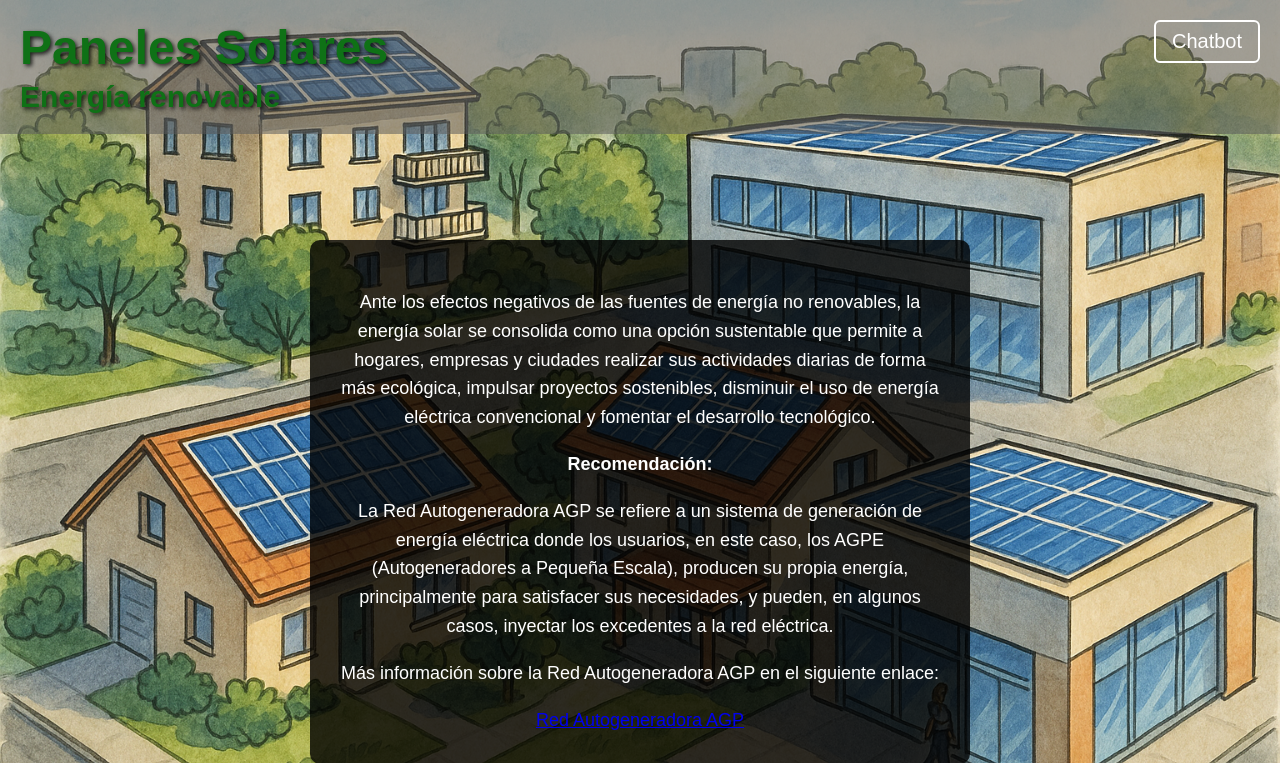
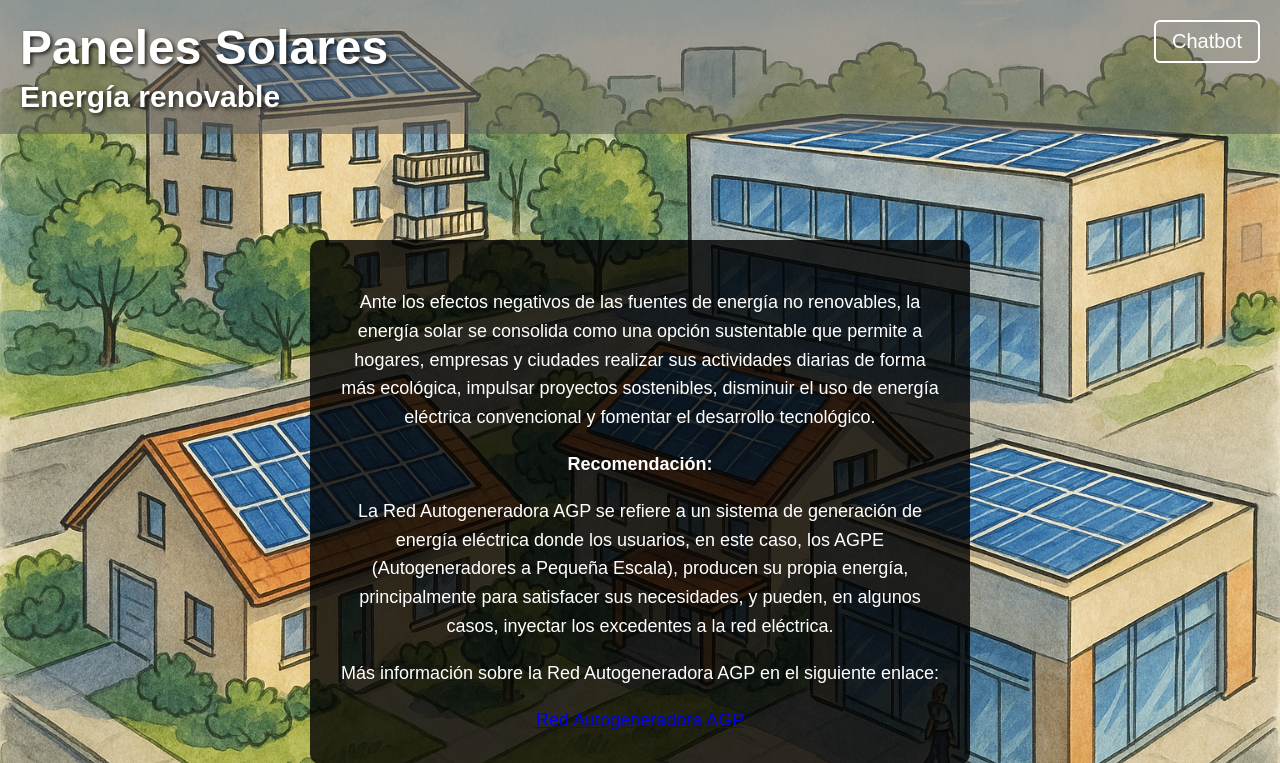
Before and after one commit to manumoralesv/Proyecto_Final_Grupo20_T.Tech, a FastAPI app: page / in a window 1280 px wide. Shown: the top 763 px of the page. Run offline with FastAPI, Linux system fonts and the light colour scheme; parts of the project's set-up code (start-up, migrations or seed data) failed here and were passed over.

Commit message:
Se corrige fondo del titulo de home para que sea mas legible, y se añade a main la validacion si es python menor a 3.10 para que corra en todas las maquinas.

```diff
--- a/static/style_home.css
+++ b/static/style_home.css
@@ -33,7 +33,7 @@ body {
   text-align: left;
   padding: 20px;
   background-color: rgba(94, 94, 94, 0.562);
-  color: rgb(15, 113, 22);
+  color: rgb(255, 255, 255);
   margin-bottom: 20px;
   text-shadow: 2px 2px 4px rgba(0, 0, 0, 0.8);
 }
```
